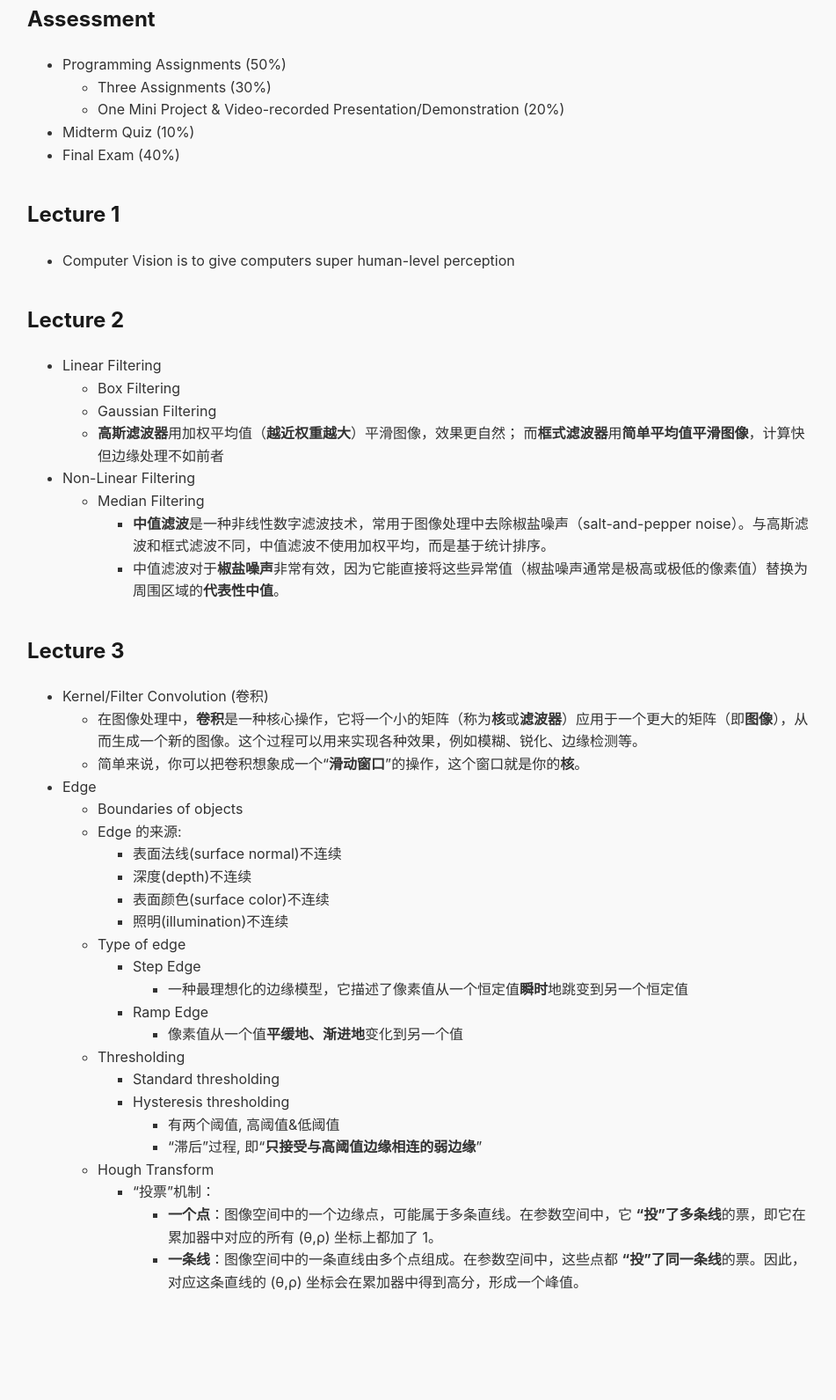
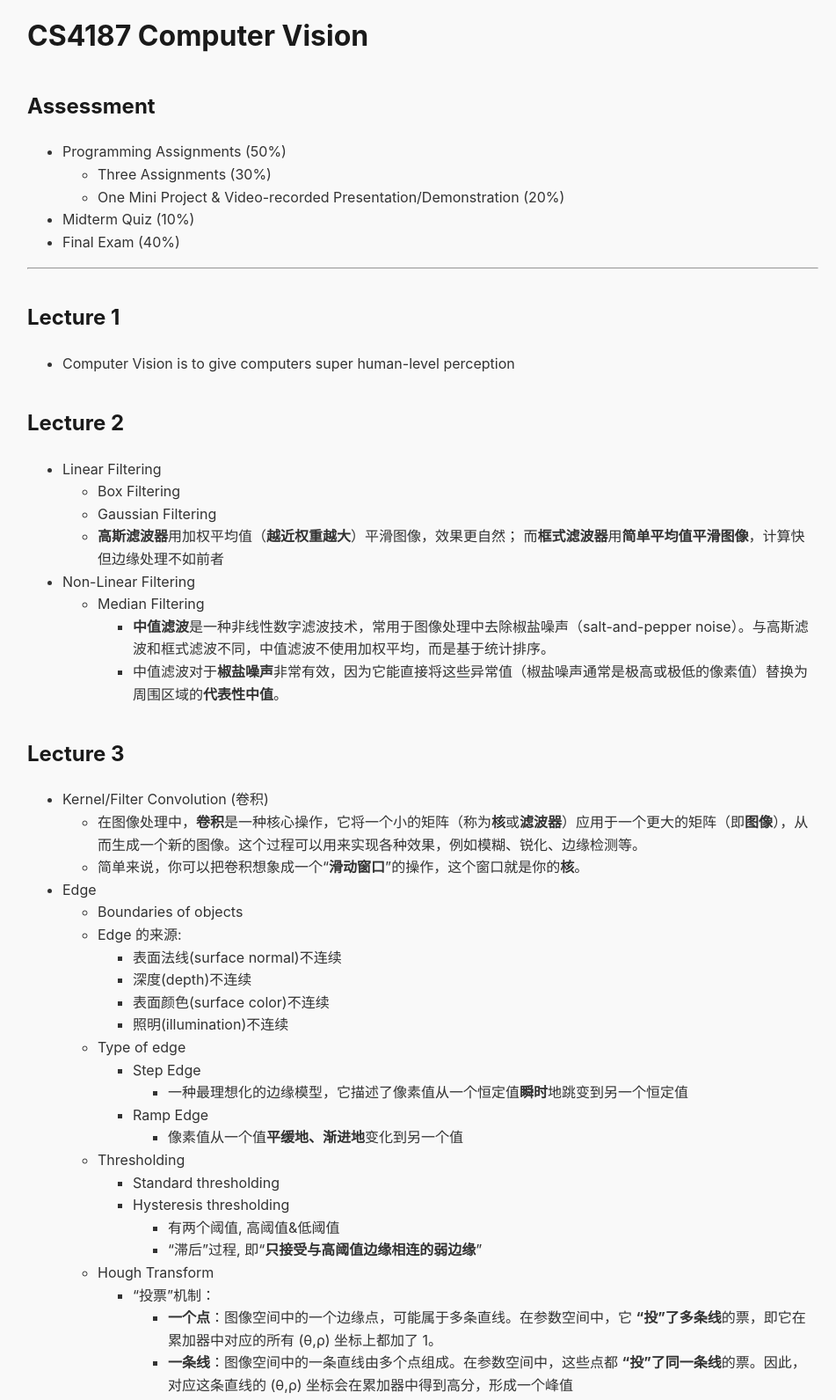
Before and after one commit to Cuber-Feng/yr3_sem_a, a plain HTML site: page CS4187_CV/Comp_Vision_for_Interactivity.html in a window 1280 px wide. Shown: the part 65-1656 px from the top of the page at 88% size, without its empty margins (159-1110 px from the left). Before the commit the page ends 1583 px from the top, so only its background shows below. Drawn offline with Linux system fonts and the light colour scheme.

Commit message:
edit the format

```diff
--- a/CS4187_CV/Comp_Vision_for_Interactivity.html
+++ b/CS4187_CV/Comp_Vision_for_Interactivity.html
@@ -28,6 +28,7 @@
   <link rel="stylesheet" href="../style.css" />
 </head>
 <body>
+<h1 id="cs4187-computer-vision">CS4187 Computer Vision</h1>
 <h2 id="assessment">Assessment</h2>
 <ul>
 <li>Programming Assignments (50%)
@@ -41,6 +42,7 @@
 <li>Midterm Quiz (10%)</li>
 <li>Final Exam (40%)</li>
 </ul>
+<hr />
 <h2 id="lecture-1">Lecture 1</h2>
 <ul>
 <li>Computer Vision is to give computers super human-level
@@ -111,7 +113,7 @@ noise）。与高斯滤波和框式滤波不同，中值滤波不使用加权平
 坐标上都加了 1。</li>
 <li><strong>一条线</strong>：图像空间中的一条直线由多个点组成。在参数空间中，这些点都
 <strong>“投”了同一条线</strong>的票。因此，对应这条直线的 (θ,ρ)
-坐标会在累加器中得到高分，形成一个峰值。</li>
+坐标会在累加器中得到高分，形成一个峰值</li>
 </ul></li>
 </ul></li>
 </ul></li>
```
Also changed, not shown: 1 other file.
